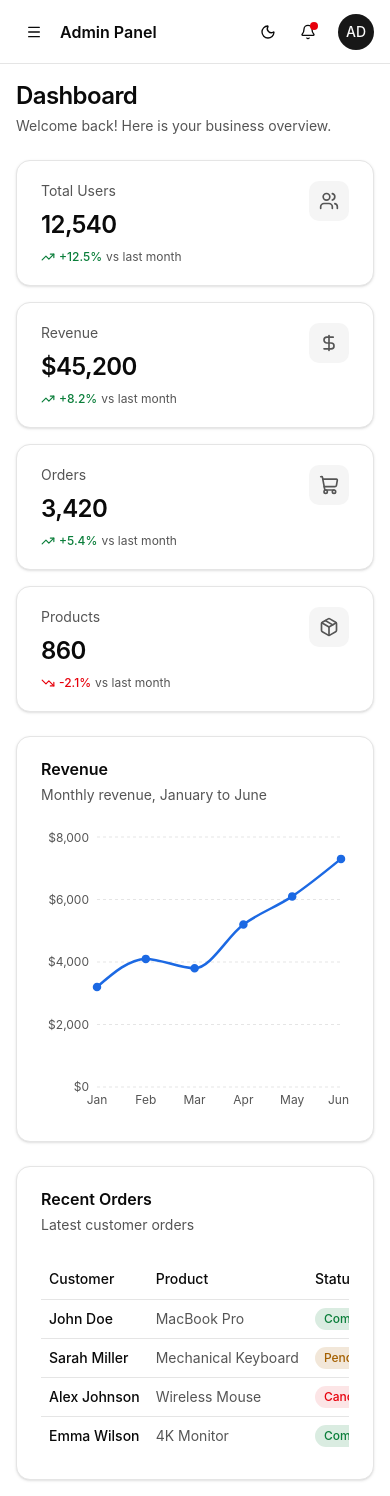
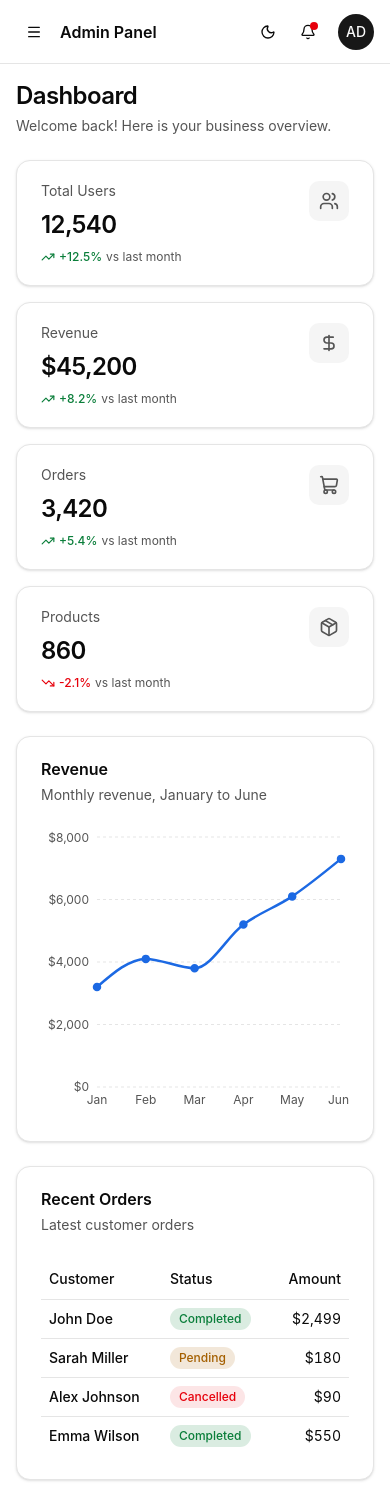
Before and after one commit to yektaakhavan/admin-dashboard, a React app: page /dashboard in a window 390 px wide. Built offline with nearby package versions, Linux system fonts and the light colour scheme; the HTML template or start-up script is replaced by a standard one.

Commit message:
fix(dashboard): keep trend text together and hide Product column on phones
- stat card trend line no longer breaks mid-phrase on narrow cards
- hide the Product column below the sm breakpoint so the orders table fits a 390px screen

```diff
--- a/src/features/dashboard/components/RecentOrders.tsx
+++ b/src/features/dashboard/components/RecentOrders.tsx
@@ -29,7 +29,7 @@ export default function RecentOrders() {
           <TableHeader>
             <TableRow>
               <TableHead>Customer</TableHead>
-              <TableHead>Product</TableHead>
+              <TableHead className="hidden sm:table-cell">Product</TableHead>
               <TableHead>Status</TableHead>
               <TableHead className="text-right">Amount</TableHead>
             </TableRow>
@@ -39,7 +39,7 @@ export default function RecentOrders() {
             {recentOrders.map((order) => (
               <TableRow key={order.id}>
                 <TableCell className="font-medium">{order.customer}</TableCell>
-                <TableCell className="text-muted-foreground">
+                <TableCell className="hidden text-muted-foreground sm:table-cell">
                   {order.product}
                 </TableCell>
                 <TableCell>
--- a/src/features/dashboard/components/StatsCard.tsx
+++ b/src/features/dashboard/components/StatsCard.tsx
@@ -27,7 +27,7 @@ export default function StatsCard({ stat }: StatsCardProps) {
 
             <p
               className={cn(
-                'flex items-center gap-1 text-xs font-medium',
+                'flex flex-wrap items-center gap-x-1 text-xs font-medium whitespace-nowrap',
                 isPositive ? 'text-success' : 'text-destructive',
               )}
             >
```
